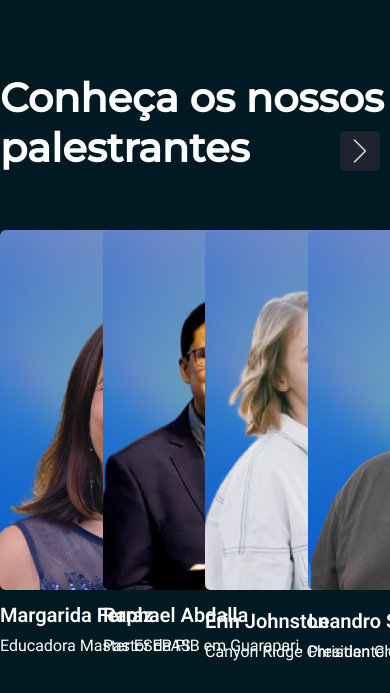
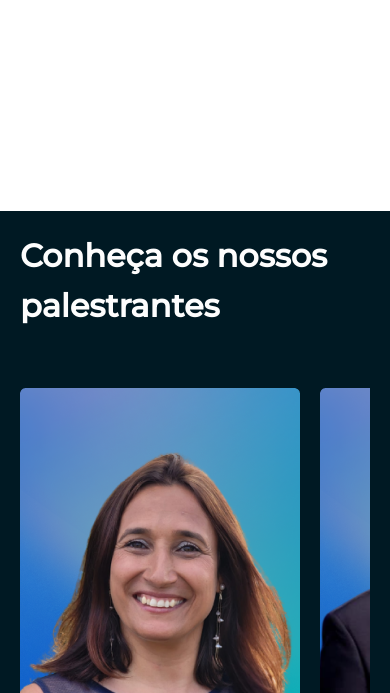
Before and after one commit to elisafa/site-inpiracao-2024, a plain HTML site: page index.html in a window 390 px wide. Shown: the part 3202-3895 px from the top of the page. Drawn offline with nearby package versions, Linux system fonts and the light colour scheme.

Commit message:
responsividade 2

```diff
--- a/style.css
+++ b/style.css
@@ -401,7 +401,6 @@
     height: 224px;
   }
   .info-area2 video {
-    /* display: none; */
     position: absolute;
     left: 100px;
     bottom: 0px;
@@ -416,7 +415,7 @@
     height: 200px;
   }
   .info.junte-info {
-    margin-top: 20px;
+    margin-top: 400px;
   }
 }
 
@@ -477,10 +476,39 @@
 }
 
 @media (max-width: 480px) {
+  .preletores {
+    width: 100%;
+    margin-top: 100px; /* Reduzindo a margem superior para ajustar melhor em dispositivos móveis */
+    height: auto; /* Removendo a altura fixa para que ela possa se ajustar dinamicamente ao conteúdo */
+    padding: 20px; /* Adicionando um espaçamento interno para melhorar a aparência em dispositivos móveis */
+  }
+  .pre-h2 {
+    font-size: 32px;
+  }
+  .swiper {
+    width: 100%; /* Definindo a largura como 100% para ocupar toda a largura do contêiner pai */
+  }
+
+  .swiper-slide {
+    width: auto !important; /* Definindo a largura automática para as slides */
+    margin: 0 auto; /* Centralizando as slides horizontalmente */
+    text-align: center; /* Alinhando o conteúdo ao centro */
+  }
+
+  .swiper-button-next,
+  .swiper-button-prev {
+    display: none; /* Escondendo os botões de navegação nos dispositivos móveis */
+  }
+}
+
+/* @media (max-width: 480px) {
   .junte-info {
     margin-top: 600px;
-  }
-}
+  } */
+
+/* .preletores {
+    flex-direction: column;
+  } */
 /* HORARIO =============================================================*/
 .horario {
   margin-top: 60px;
```
